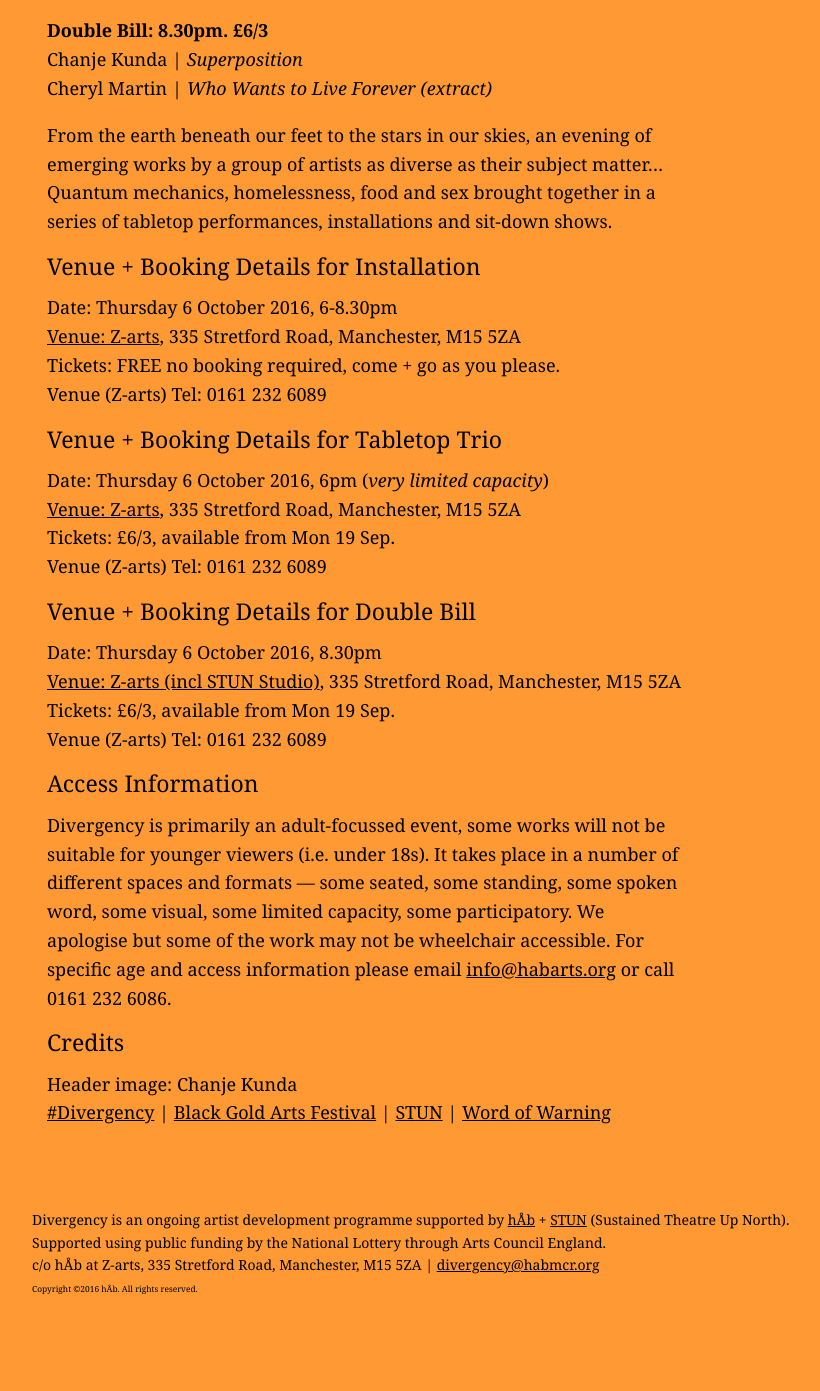
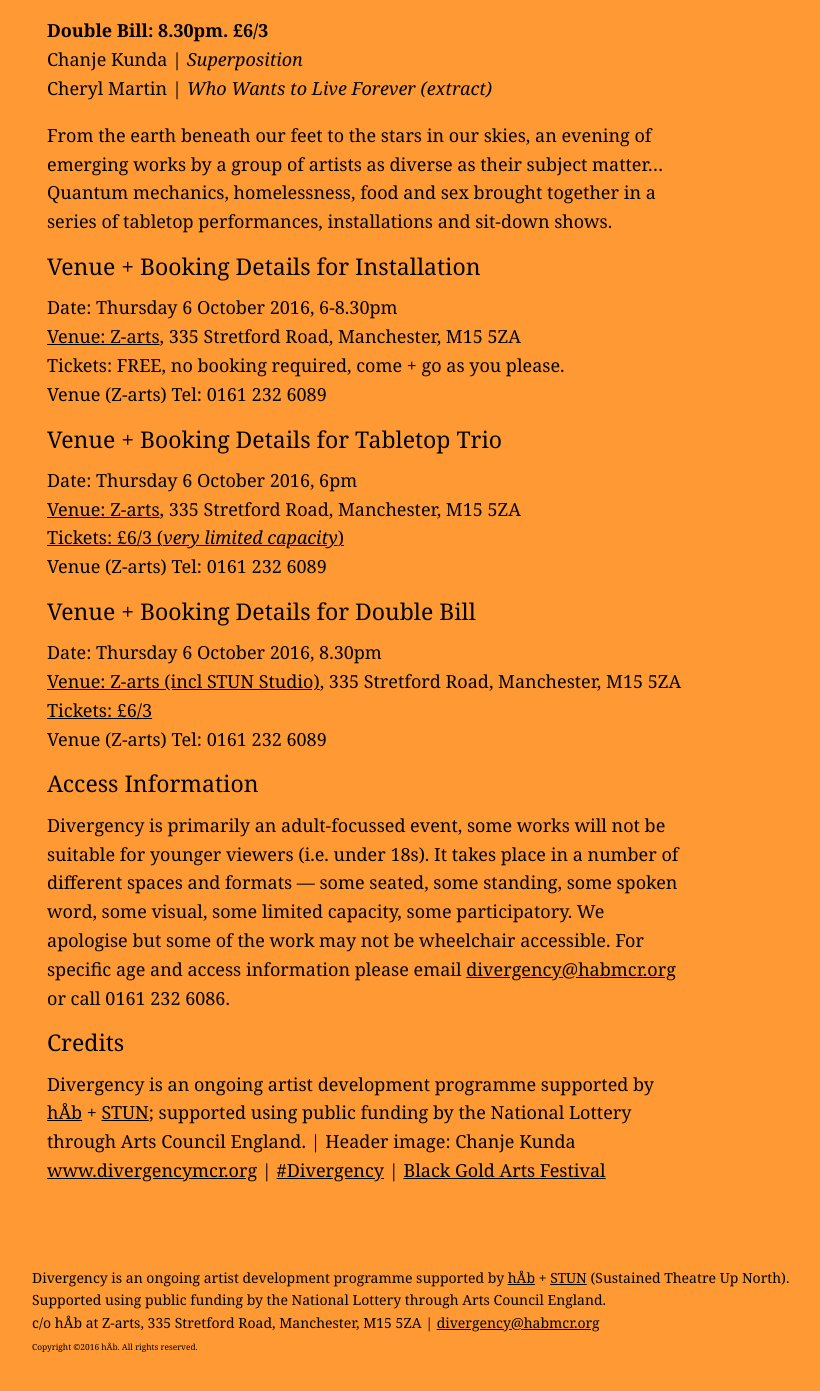
Before and after one commit to divergencymcr/divergencymcr.github.io, a Jekyll site: the page built from current/event/index.md, in a window 1280 px wide and 1400 px high, scrolled down 973 px. Shown: the top 1391 px of the window, without its empty margins (108-928 px from the left). Built offline with Jekyll 4.4.1, drawn with Linux system fonts in a browser that asks for light colours; before the commit the page ends 2316 px from its top, so only the background shows below that; some of the changed text lies outside the part shown.

Commit message:
event add Z b/o tix URLs

```diff
--- a/current/event/index.md
+++ b/current/event/index.md
@@ -18,7 +18,7 @@ season: "Thu 6 Oct 2016"
 # header_image: "header.jpg" # optional custom background image, relative to current page
 
 ---
-*Presented by* Word of Warning, STUN + Black Gold Arts Festival
+*Presented by* Word of Warning, STUN *+* Black Gold Arts Festival
 
 ### Thursday 6 October 2016, 6-10pm
 An evening of tabletop performances, installations + sit-down shows, featuring:
@@ -42,24 +42,24 @@ From the earth beneath our feet to the stars in our skies, an evening of emergin
 #### Venue + Booking Details for Installation
 Date: Thursday 6 October 2016, 6-8.30pm
 <a href="http://www.z-arts.org/about-us/getting-here" target="_blank">Venue: Z-arts</a>, 335 Stretford Road, Manchester, M15 5ZA
-Tickets: FREE no booking required, come + go as you please.
+Tickets: FREE, no booking required, come + go as you please.
 Venue (Z-arts) Tel: 0161 232 6089
 
 #### Venue + Booking Details for Tabletop Trio
-Date: Thursday 6 October 2016, 6pm (*very limited capacity*)
+Date: Thursday 6 October 2016, 6pm
 <a href="http://www.z-arts.org/about-us/getting-here" target="_blank">Venue: Z-arts</a>, 335 Stretford Road, Manchester, M15 5ZA
-Tickets: £6/3, available from Mon 19 Sep.
+<a href="http://z-arts.ticketsolve.com/shows/873562246/events/127983126" target="_blank">Tickets: £6/3 (*very limited capacity*)</a>
 Venue (Z-arts) Tel: 0161 232 6089
 
 #### Venue + Booking Details for Double Bill
 Date: Thursday 6 October 2016, 8.30pm
 <a href="http://www.z-arts.org/about-us/getting-here" target="_blank">Venue: Z-arts (incl STUN Studio)</a>, 335 Stretford Road, Manchester, M15 5ZA
-Tickets: £6/3, available from Mon 19 Sep.
+<a href="http://z-arts.ticketsolve.com/shows/873562246/events/127983129" target="_blank">Tickets: £6/3</a>
 Venue (Z-arts) Tel: 0161 232 6089
 
 #### Access Information
-Divergency is primarily an adult-focussed event, some works will not be suitable for younger viewers (i.e. under 18s). It takes place in a number of different spaces and formats — some seated, some standing, some spoken word, some visual, some limited capacity, some participatory. We apologise but some of the work may not be wheelchair accessible. For specific age and access information please email <mailto:info@habarts.org> or call 0161 232 6086.
+Divergency is primarily an adult-focussed event, some works will not be suitable for younger viewers (i.e. under 18s). It takes place in a number of different spaces and formats — some seated, some standing, some spoken word, some visual, some limited capacity, some participatory. We apologise but some of the work may not be wheelchair accessible. For specific age and access information please email <mailto:divergency@habmcr.org> or call 0161 232 6086.
 
 #### Credits
-Header image: Chanje Kunda
-<a href="http://twitter.com/hashtag/Divergency" target="_blank">#Divergency</a> | <a href="http://bgafestival.com" target="_blank">Black Gold Arts Festival</a> | <a href="http://stunlive.com" target="_blank">STUN</a> | <a href="http://wordofwarning.org" target="_blank">Word of Warning</a>
+Divergency is an ongoing artist development programme supported by [hÅb](/hab) + <a href="http://stunlive.com" target="_blank">STUN</a>; supported using public funding by the National Lottery through Arts Council England. | Header image: Chanje Kunda
+<a href="http://www.divergencymcr.org" target="_blank">www.divergencymcr.org</a> | <a href="http://twitter.com/hashtag/Divergency" target="_blank">#Divergency</a> | <a href="http://bgafestival.com" target="_blank">Black Gold Arts Festival</a>
```
